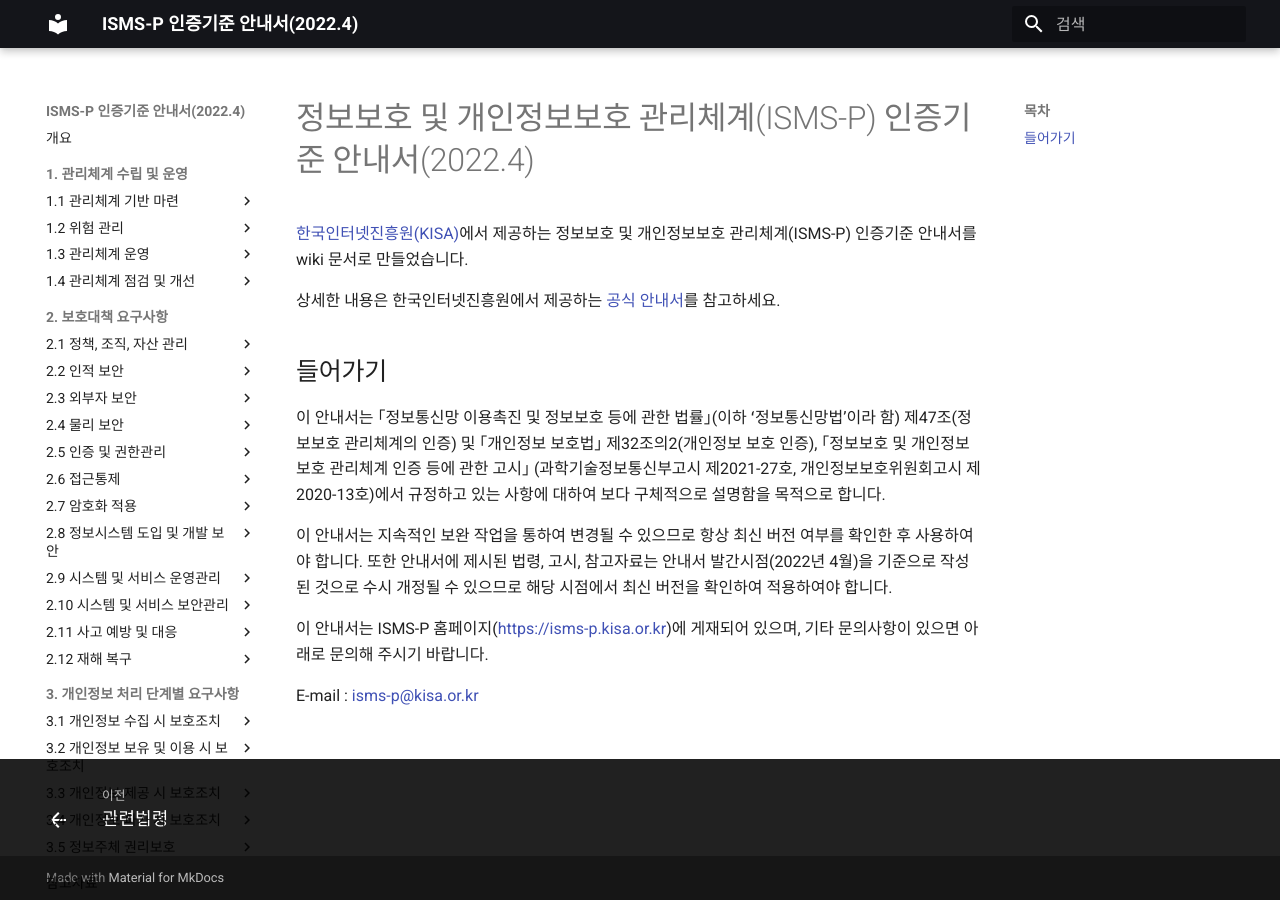
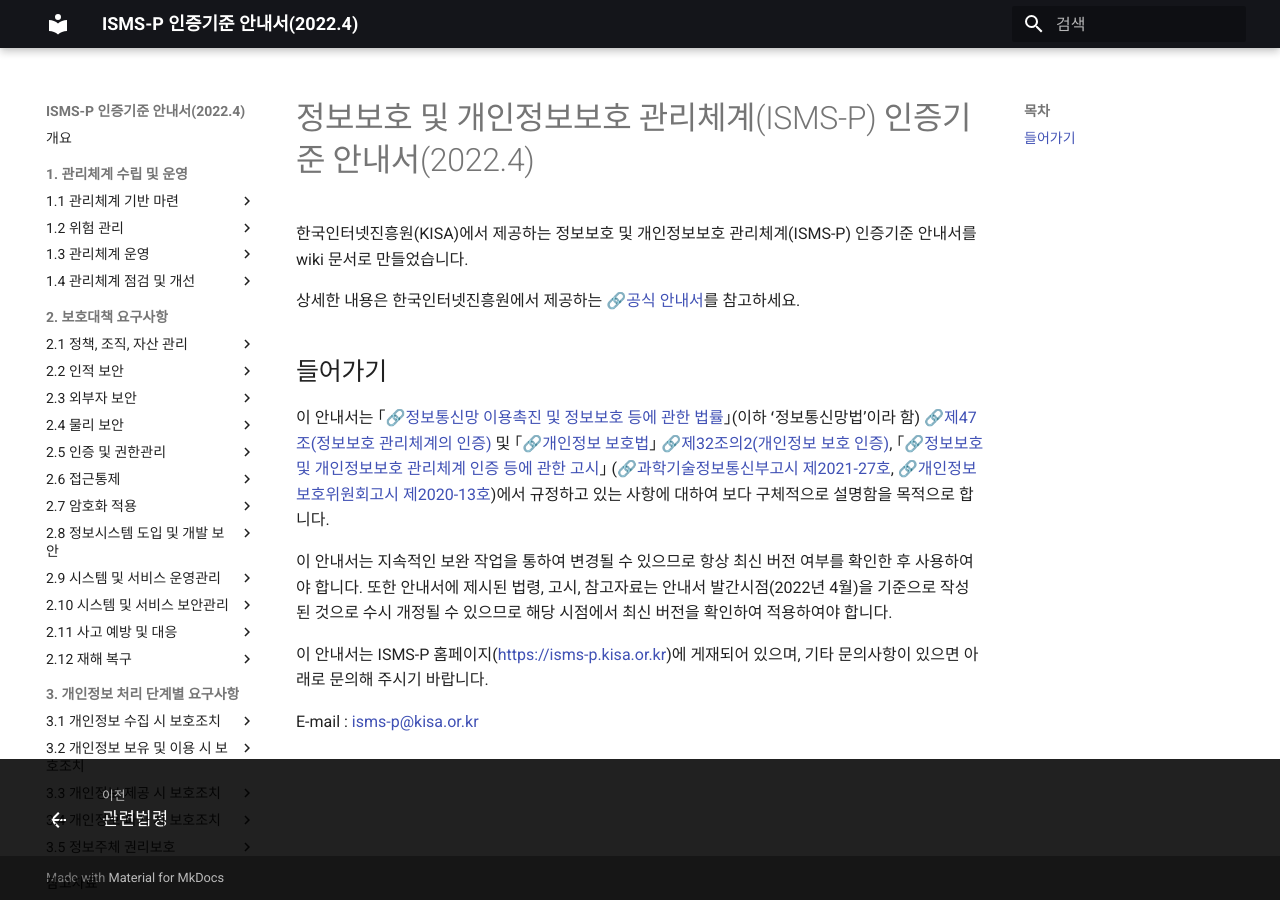
Before and after one commit to TouchstoneDocs/isms-docs, an MkDocs documentation site: the page built from docs/about.md, in a window 1280 px wide. Built offline with MkDocs 1.6.1 and Material for MkDocs 9.7.7, drawn with Linux system fonts in a browser that asks for light colours; old or Windows-style settings are respelled for this version of MkDocs; some of the changed lines change nothing that is shown.

Commit message:
링크 추가

```diff
--- a/docs/about.md
+++ b/docs/about.md
@@ -1,15 +1,29 @@
 # 정보보호 및 개인정보보호 관리체계(ISMS-P) 인증기준 안내서(2022.4)
 
-[한국인터넷진흥원(KISA)](https://isms.kisa.or.kr/)에서 제공하는 정보보호 및 개인정보보호 관리체계(ISMS-P) 인증기준 안내서를 wiki 문서로 만들었습니다.
+한국인터넷진흥원(KISA)에서 제공하는 정보보호 및 개인정보보호 관리체계(ISMS-P) 인증기준 안내서를 wiki 문서로 만들었습니다.
 
-상세한 내용은 한국인터넷진흥원에서 제공하는 [공식 안내서](https://isms.kisa.or.kr/main/ispims/notice/?boardId=bbs_0000000000000014&mode=view&cntId=16)를 참고하세요.
+상세한 내용은 한국인터넷진흥원에서 제공하는 [🔗공식 안내서][공식 안내서]{target=_blank}를 참고하세요.
 
 ## 들어가기
 
-이 안내서는 ｢정보통신망 이용촉진 및 정보보호 등에 관한 법률｣(이하 ʻ정보통신망법ʼ이라 함) 제47조(정보보호 관리체계의 인증) 및 ｢개인정보 보호법｣ 제32조의2(개인정보 보호 인증), ｢정보보호 및 개인정보보호 관리체계 인증 등에 관한 고시｣ (과학기술정보통신부고시 제2021-27호, 개인정보보호위원회고시 제2020-13호)에서 규정하고 있는 사항에 대하여 보다 구체적으로 설명함을 목적으로 합니다.
+이 안내서는 ｢[🔗정보통신망 이용촉진 및 정보보호 등에 관한 법률][정보통신망법 제47조]{target=_blank}｣(이하 ʻ정보통신망법ʼ이라 함) [🔗제47조(정보보호 관리체계의 인증)][정보통신망법 제47조 부분]{target=_blank} 및 ｢[🔗개인정보 보호법][개인정보 보호법 제32조의2]{target=_blank}｣ [🔗제32조의2(개인정보 보호 인증)][개인정보 보호법 제32조의2 부분]{target=_blank}, ｢[🔗정보보호 및 개인정보보호 관리체계 인증 등에 관한 고시][정보보호 및 개인정보보호 관리체계 인증 등에 관한 고시]{target=_blank}｣ ([🔗과학기술정보통신부고시 제2021-27호][과학기술정보통신부고시 제2021-27호]{target=_blank}, [🔗개인정보보호위원회고시 제2020-13호][개인정보보호위원회고시 제2020-13호]{target=_blank})에서 규정하고 있는 사항에 대하여 보다 구체적으로 설명함을 목적으로 합니다.
 
 이 안내서는 지속적인 보완 작업을 통하여 변경될 수 있으므로 항상 최신 버전 여부를 확인한 후 사용하여야 합니다. 또한 안내서에 제시된 법령, 고시, 참고자료는 안내서 발간시점(2022년 4월)을 기준으로 작성된 것으로 수시 개정될 수 있으므로 해당 시점에서 최신 버전을 확인하여 적용하여야 합니다.
 
-이 안내서는 ISMS­-P 홈페이지(<https://isms-p.kisa.or.kr>)에 게재되어 있으며, 기타 문의사항이 있으면 아래로 문의해 주시기 바랍니다.
+이 안내서는 ISMS­-P 홈페이지(<https://isms-p.kisa.or.kr>{target=_blank})에 게재되어 있으며, 기타 문의사항이 있으면 아래로 문의해 주시기 바랍니다.
 
 E-mail : <isms-p@kisa.or.kr>
+
+[공식 안내서]: https://isms.kisa.or.kr/main/ispims/notice/?boardId=bbs_0000000000000014&mode=view&cntId=16 "ISMS-P 인증기준 안내서 (2022.4)"
+
+[정보통신망법 제47조]: https://www.law.go.kr/법령/정보통신망이용촉진및정보보호등에관한법률/(20211209,18201,20210608)/제47조 "정보통신망법 제47조"
+[정보통신망법 제47조 부분]: https://www.law.go.kr/법령/정보통신망이용촉진및정보보호등에관한법률/제47조 "정보통신망법 제47조 부분"
+
+[개인정보 보호법 제32조의2]: https://www.law.go.kr/법령/개인정보보호법/(20200805,16930,20200204)/제32조의2 "개인정보 보호법 제32조의2"
+[개인정보 보호법 제32조의2 부분]: https://www.law.go.kr/법령/개인정보보호법/제32조의2 "개인정보 보호법 제32조의2 부분"
+
+[정보보호 및 개인정보보호 관리체계 인증 등에 관한 고시]: https://www.law.go.kr/행정규칙/정보보호및개인정보보호관리체계인증등에관한고시/(2022-46,20220721) "정보보호 및 개인정보보호 관리체계 인증 등에 관한 고시"
+
+[과학기술정보통신부고시 제2021-27호]: https://www.msit.go.kr/bbs/view.do?sCode=user&mId=108&mPid=103&pageIndex=1&bbsSeqNo=83&nttSeqNo=3175596&searchOpt=ALL&searchTxt=2021-27%ED%98%B8 "과학기술정보통신부고시 제2021-27호"
+
+[개인정보보호위원회고시 제2020-13호]: https://www.pipc.go.kr/np/cop/bbs/selectBoardArticle.do?bbsId=BS216&mCode=D010020020&nttId=8158 "개인정보보호위원회고시 제2020-13호"
```
